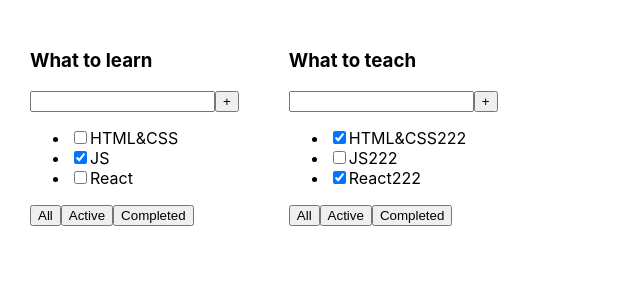
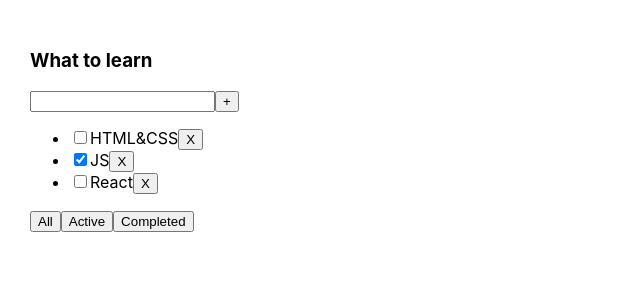
Before and after one commit to Grammeri/TDL_updated_1, a React (Create React App) app: page / in a window 1280 px wide. Shown: the top 300 px of the page, without its empty margins (0-640 px from the left). Built offline with nearby package versions, Linux system fonts and the light colour scheme.

Commit message:
TDL_removeTask_changeFilter

```diff
--- a/src/App.tsx
+++ b/src/App.tsx
@@ -1,28 +1,40 @@
-import React from "react";
+import React, {useState} from "react";
 import "./App.css"
-import {Todolist} from "./Todolist";
+import {FilterType, TaskType, Todolist} from "./Todolist";
+
 
 const App = () => {
 
-    let arrForTodolist1 = [
+    let [tasks, setTasks]=useState<Array<TaskType>>([
         {id:1, title:"HTML&CSS", isDone:false},
         {id:2, title:"JS", isDone:true},
         {id:3, title:"React", isDone:false},
-    ]
+    ])
 
-    let arrForTodolist2 = [
-        {id:1, title:"HTML&CSS222", isDone:true},
-        {id:2, title:"JS222", isDone:false},
-        {id:3, title:"React222", isDone:true},
-    ]
+    let[filter, setFilter]=useState<FilterType>('all')
+
+    const removeTask = (taskId: number) => {
+        tasks = tasks.filter(f => f.id !== taskId)
+        setTasks(tasks)
+    }
+    const filterChange=(value:FilterType)=>{
+        setFilter(value)
+    }
+
+    let filteredTasks=tasks
+    if(filter==="completed"){
+        filteredTasks = tasks.filter(f=>f.isDone===true)
+    }
+    if (filter==="active"){
+        filteredTasks=tasks.filter(f=>f.isDone===false)
+    }
 
     return (
         <div className={"App"}>
             <Todolist title={"What to learn"}
-                      arrForTodolist1={arrForTodolist1}
-            />
-            <Todolist name={"What to teach"}
-                      arrForTodolist1={arrForTodolist2}
+                      tasks={filteredTasks}
+                      removeTask={removeTask}
+                      filterChange={filterChange}
             />
         </div>
     )
--- a/src/Todolist.tsx
+++ b/src/Todolist.tsx
@@ -3,14 +3,18 @@ import React from "react";
 export type PropsType = {
     title?:string
     name?:string
-    arrForTodolist1: Array<taskType>
+    tasks: Array<TaskType>
+    removeTask:(taskId:number)=>void
+    filterChange:(value:FilterType)=>void
    }
 
-export type taskType = {
+export type TaskType = {
     id:number,
     title: string,
     isDone: boolean,
 }
+
+export type FilterType = "all" | "active" | "completed"
 
 export const Todolist = (props:PropsType) => {
     return (
@@ -22,32 +26,18 @@ export const Todolist = (props:PropsType) => {
                 </div>
                 <input/>
                 <button>+</button>
-
-
-                    <ul>
-
-{/*                        <li><input type={"checkbox"} checked={true}/>HTML&CSS</li>
-                        <li><input type={"checkbox"} checked={false}/>JS</li>
-                        <li><input type={"checkbox"} checked={true}/>React JS</li>*/}
-
-{/*                        <li><input type={"checkbox"}
-                                   checked={props.arrForTodolist1[0].isDone}/>{props.arrForTodolist1[0].title}</li>
-                        <li><input type={"checkbox"}
-                                   checked={props.arrForTodolist1[1].isDone}/>{props.arrForTodolist1[1].title}</li>
-                        <li><input type={"checkbox"}
-                                   checked={props.arrForTodolist1[2].isDone}/>{props.arrForTodolist1[2].title}</li>*/}
-
-                        {props.arrForTodolist1.map(m => {
-                            debugger
-                            return (<li><input type={"checkbox"} checked={m.isDone}/>{m.title}
-                            </li>)
-                        })}
-                    </ul>
-
+                <ul>
+                    {props.tasks.map(m => {
+                        return (<li><input type={"checkbox"} checked={m.isDone}/>{m.title}
+                            <span><button onClick={() => {
+                                props.removeTask(m.id)
+                            }}>X</button></span></li>)
+                    })}
+                </ul>
                 <div>
-                    <button>All</button>
-                    <button>Active</button>
-                    <button>Completed</button>
+                    <button onClick={()=>{props.filterChange("all")}}>All</button>
+                    <button onClick={()=>{props.filterChange("active")}}>Active</button>
+                    <button onClick={()=>{props.filterChange("completed")}}>Completed</button>
                 </div>
             </div>
         </div>
```
